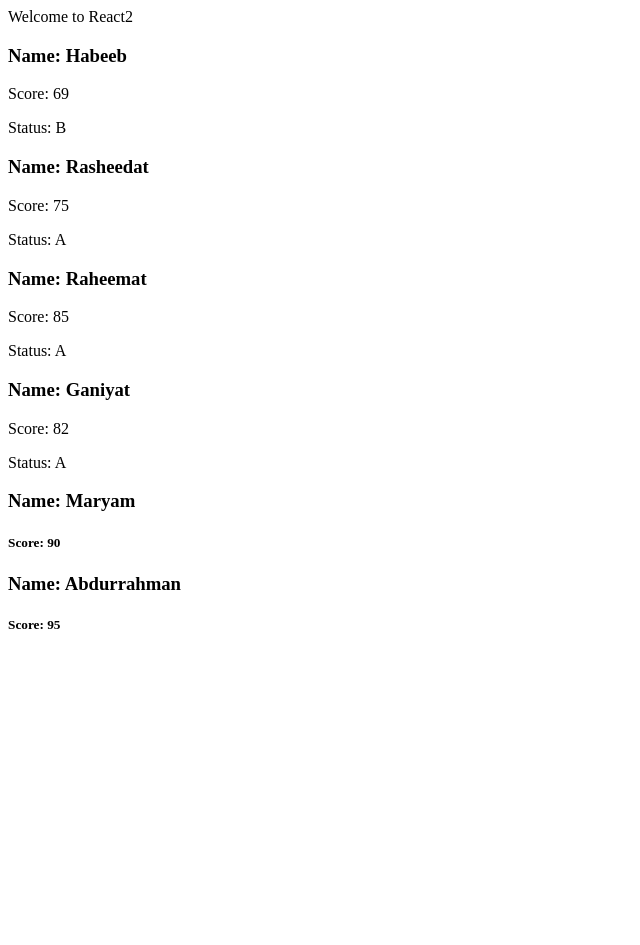
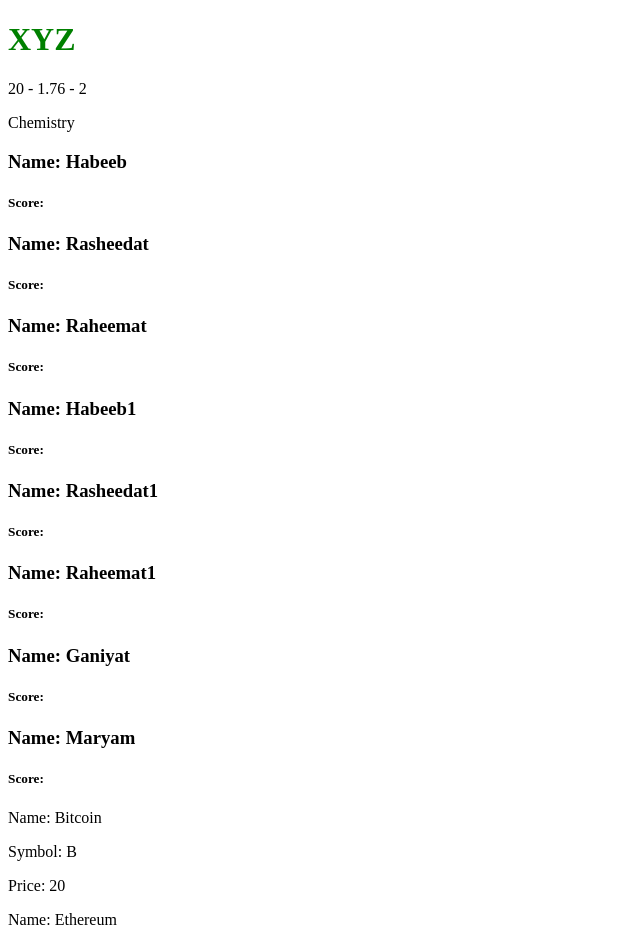
Before and after one commit to HabeebCycle/stunning-lessons, a React (Create React App) app: page / in a window 1280 px wide. Shown: the top 945 px of the page, without its empty margins (0-640 px from the left). Before the commit the page ends 800 px from the top, so only its background shows below. Built offline with nearby package versions, Linux system fonts and the light colour scheme.

Commit message:
Spread Operator and Destructuring

```diff
--- a/src/App.js
+++ b/src/App.js
@@ -1,16 +1,9 @@
-import Person from "./components/Person";
-import Student from "./components/Student";
+import Basic from "./components/Basic";
 
 function App() {
   return (
     <div>
-      <div>Welcome to React2</div>
-      <Person name="Habeeb" score={69} />
-      <Person name={"Rasheedat"} score={75} />
-      <Person name={"Raheemat"} score={85} />
-      <Person name={"Ganiyat"} score={82} />
-      <Student name={"Maryam"} score={90} />
-      <Student name={"Abdurrahman"} score={95} />
+      <Basic />
     </div>
   );
 }
--- /dev/null
+++ b/src/components/Basic.jsx
@@ -0,0 +1,57 @@
+import Coin from "./Coin";
+import Student from "./Student";
+
+const Basic = () => {
+  //const fxn = (str) => <h1>{str}</h1>;
+  // .map(() => ())
+  const names = ["Habeeb", "Rasheedat", "Raheemat"];
+  const names2 = ["Habeeb1", "Rasheedat1", "Raheemat1"];
+  const person = { name: "Habeeb", age: 20, height: 1.76, xyz: 2 };
+
+  const { age, height, xyz } = person;
+
+  const modifiedNames = [...names, ...names2, "Ganiyat", "Maryam"];
+
+  const student = {
+    name: "Habeeb",
+    subject: {
+      namey: "Chemistry",
+      marks: 90,
+    },
+  };
+
+  const api = {
+    data: [
+      { name: "Bitcoin", price: "20", symbol: { n1: "BTC", n2: "B" } },
+      { name: "Ethereum", price: "10", symbol: { n1: "ETH", n2: "E" } },
+      { name: "Tether", price: "19", symbol: { n1: "USDT", n2: "U" } },
+    ],
+    timestamp: 2,
+  };
+
+  const { data } = api;
+  //const myData = [...data];
+
+  const {
+    name,
+    subject: { marks, namey },
+  } = student;
+
+  return (
+    <>
+      {xyz && <h1>XYZ</h1>}
+      <p>
+        {age} - {height} - {xyz}
+      </p>
+      <p>{namey}</p>
+      {modifiedNames.map((n) => (
+        <Student name={n} />
+      ))}
+      {data.map((coin) => (
+        <Coin coin={coin} />
+      ))}
+    </>
+  );
+};
+
+export default Basic;
--- /dev/null
+++ b/src/components/Coin.jsx
@@ -0,0 +1,18 @@
+import React from "react";
+
+const Coin = ({ coin }) => {
+  const {
+    name,
+    symbol: { n2 },
+    price,
+  } = coin;
+  return (
+    <div>
+      <p>Name: {name}</p>
+      <p>Symbol: {n2}</p>
+      <p>Price: {price}</p>
+    </div>
+  );
+};
+
+export default Coin;
--- a/src/components/Student.jsx
+++ b/src/components/Student.jsx
@@ -3,10 +3,10 @@ import React from "react";
 const Student = ({ name, score }) => {
   //Destructuring
   return (
-    <div>
+    <>
       <h3>Name: {name}</h3>
       <h5>Score: {score}</h5>
-    </div>
+    </>
   );
 };
 
--- a/src/index.css
+++ b/src/index.css
@@ -1,5 +1,5 @@
 h1 {
-  color: blue;
+  color: green;
 }
 
 .my {
```
